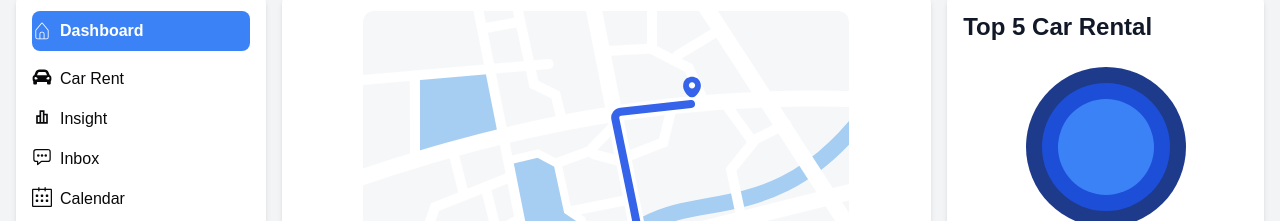
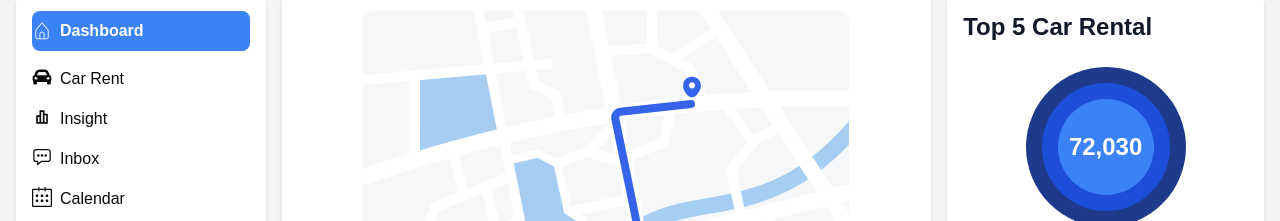
Before and after one commit to Muhammad-Umair13/Car-Rent-Next, a Next.js app: page /Dashboard in a window 1280 px wide. Shown: the part 113-334 px from the top of the page. Built offline with nearby package versions, Linux system fonts and the light colour scheme.

Commit message:
edit changes

```diff
--- a/app/Dashboard/page.tsx
+++ b/app/Dashboard/page.tsx
@@ -113,7 +113,7 @@ const page = () => {
           <h2 className="text-2xl font-bold mb-6 text-gray-900">Top 5 Car Rental</h2>
           <div className="relative flex items-center justify-center mb-6">
             <div className="w-40 h-40 rounded-full bg-blue-900 flex items-center justify-center">
-              <span className="text-2xl font-bold">72,030</span>
+              <span className="text-2xl font-bold z-10 text-white">72,030</span>
             </div>
             <div className="absolute inset-0 flex items-center justify-center">
               <div className="w-32 h-32 rounded-full bg-blue-700"></div>
@@ -121,9 +121,6 @@ const page = () => {
             <div className="absolute inset-0 flex items-center justify-center">
               <div className="w-24 h-24 rounded-full bg-blue-500"></div>
             </div>
-            {/* <div className="absolute inset-0 flex items-center justify-center">
-              <div className="w-20 h-20 rounded-full bg-white"></div>
-            </div> */}
           </div>
           <ul className="space-2">
             <li className="flex justify-between items-center mb-2">
--- a/app/Payout/page.tsx
+++ b/app/Payout/page.tsx
@@ -1,6 +1,7 @@
 import React from 'react'
 import Image from 'next/image'
 import { FaStar } from "react-icons/fa";
+import Link from "next/Link"
 const Payment = () => {
     return (
         <div className="w-full h-[2240px] bg-[#F6F7F9] flex">
@@ -188,7 +189,7 @@ const Payment = () => {
                             </div>
                         </div>
                         <div className="h-14 w-[140px] bg-[#F6F7F9] ml-6 rounded-[10px] mt-3 p-3">
-                            <button className="h-14 w-[140px] bg-[#3563E9] text-white rounded-xl font-semibold text-sm">Rent Now</button>
+                            <button className="h-14 w-[140px] bg-[#3563E9] text-white rounded-xl font-semibold text-sm"><Link href="Dashboard">Rent Now</Link></button>
                         </div>
 
                         <div className="mt-10 ml-6 space-y-1">
```
